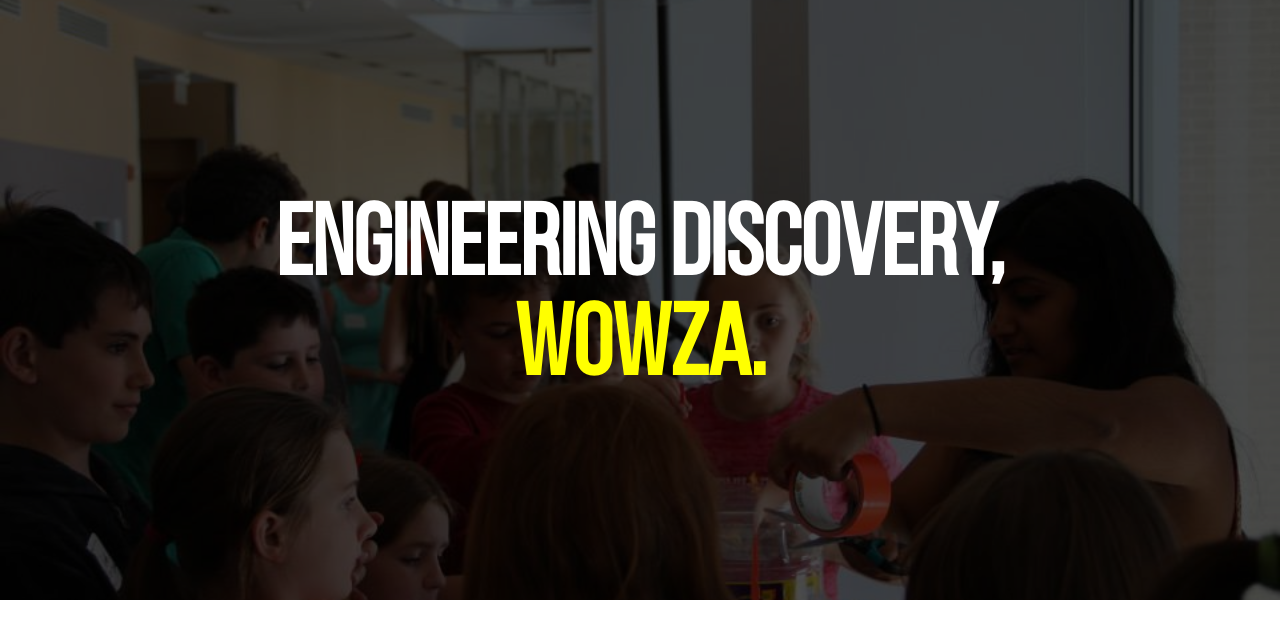
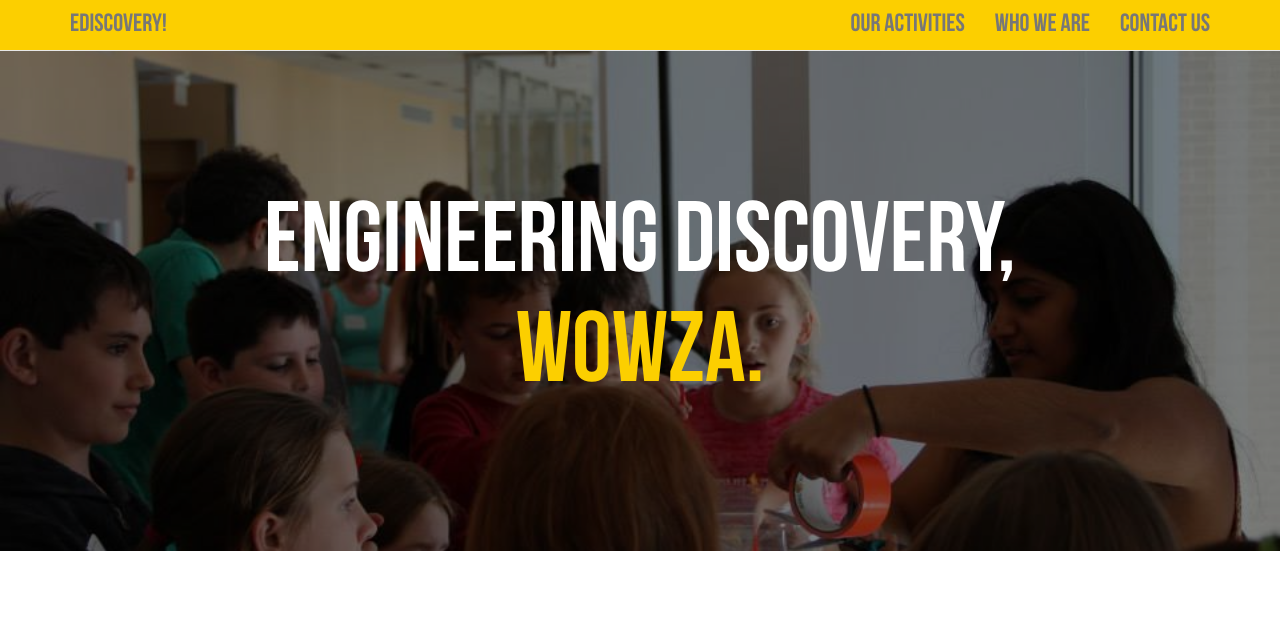
Before and after one commit to eDiscovery/eDiscovery.github.io, a plain HTML site: page index.html in a window 1280 px wide. Shown: the top 638 px of the page. Drawn offline with Linux system fonts and the light colour scheme.

Commit message:
simple navbar added

```diff
--- a/cover.css
+++ b/cover.css
@@ -15,11 +15,11 @@ body {
   position: relative;
   display: table;
   width: 100%;
-  height: 75%; /* For at least Firefox */
-  min-height: 75%;
+  height: 25%; /* For at least Firefox */
+  min-height: 25%;
 }
 .site-wrapper-inner {
-  background-color:rgba(0,0,0,0.7);
+  background-color:rgba(0,0,0,0.5);
   display: table-cell;
   vertical-align: top;
 }
@@ -32,12 +32,12 @@ body {
 
 /*font file*/
 @font-face {
-  font-family: Bebas Neue;
-  src: url("fonts/BebasNeueRegular.otf") format("opentype");
+  font-family: Bebas Neue Bold;
+  src: url("fonts/BebasNeueBold.otf") format("opentype");
 }
 
 .title {
-  font-family: "Bebas Neue";
+  font-family: "Bebas Neue Bold";
   color: white;
   font-size: 100px;
   margin-top: 0px;
@@ -45,5 +45,5 @@ body {
 }
 
 #colored {
-  color: yellow;
+  color: #FCCF00;
 }
--- a/index.html
+++ b/index.html
@@ -4,9 +4,26 @@
 <head>
 	<title>Engineering Discovery Website</title>
 	<!-- Custom styles for this template -->
+	<link href="dist/css/bootstrap.min.css" rel="stylesheet">
     <link href="cover.css" rel="stylesheet">
+    <link href="nav.css" rel="stylesheet">
 </head>
 
+    <!-- Static navbar -->
+    <nav class="navbar navbar-default navbar-static-top">
+      <div class="container">
+        <div class="navbar-header">
+          <a class="navbar-brand" href="#">EDiscovery!</a>
+        </div>
+        <div id="navbar" class="navbar-collapse collapse">
+          <ul class="nav navbar-nav navbar-right">
+            <li><a href="../navbar/">our activities</a></li>
+            <li><a href="./">who we are</a></li>
+            <li><a href="../navbar-fixed-top/">contact us</a></li>
+          </ul>
+        </div><!--/.nav-collapse -->
+      </div>
+    </nav>
 
 <body>
     <div class="site-wrapper">
--- /dev/null
+++ b/nav.css
@@ -0,0 +1,20 @@
+body {
+  min-height: 2000px;
+}
+
+/*font file*/
+@font-face {
+  font-family: Bebas Neue Bold;
+  src: url("fonts/BebasNeueBold.otf") format("opentype");
+}
+
+.navbar-brand {
+	font-size: 25px;
+}
+
+.navbar-static-top {
+  margin-bottom: 0px;
+  font-family: "Bebas Neue Bold";
+  font-size: 25px;
+  background-color: #FCCF00;
+}
```
